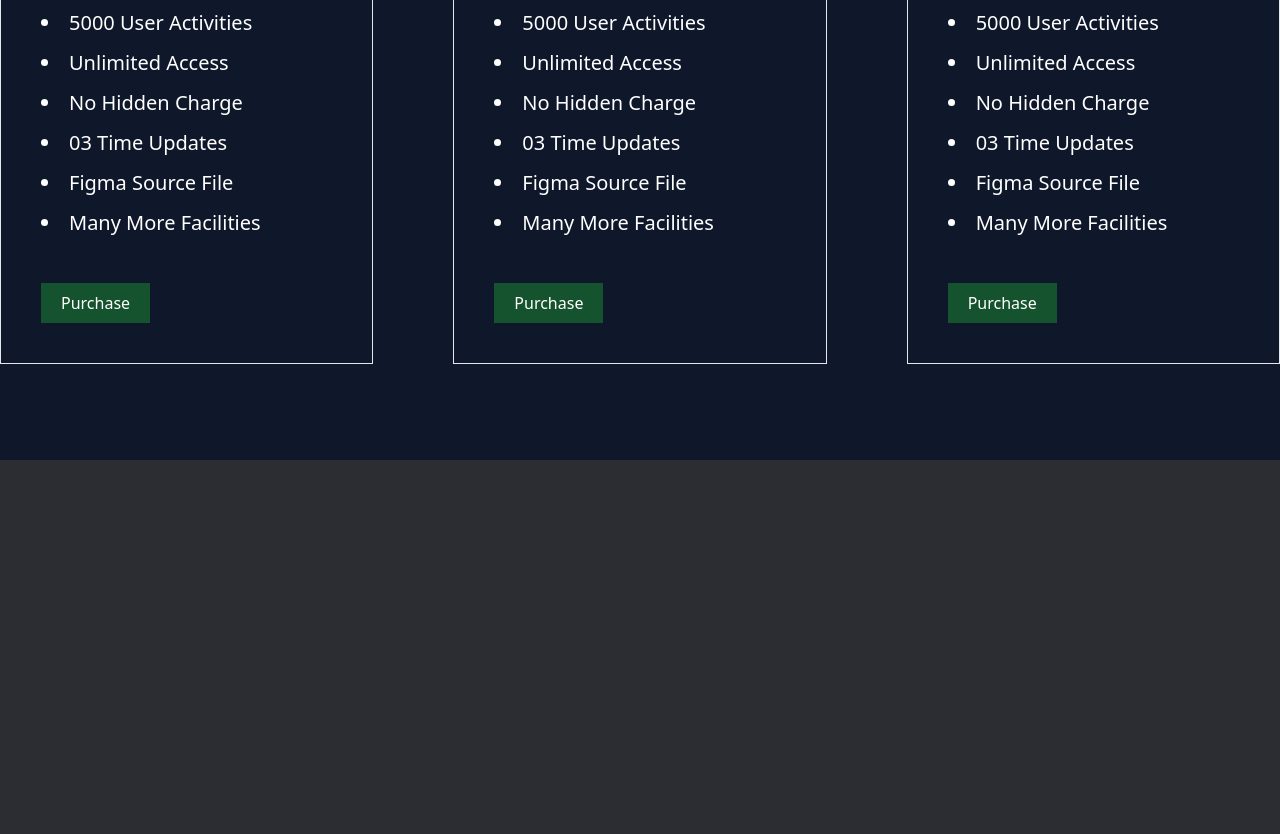
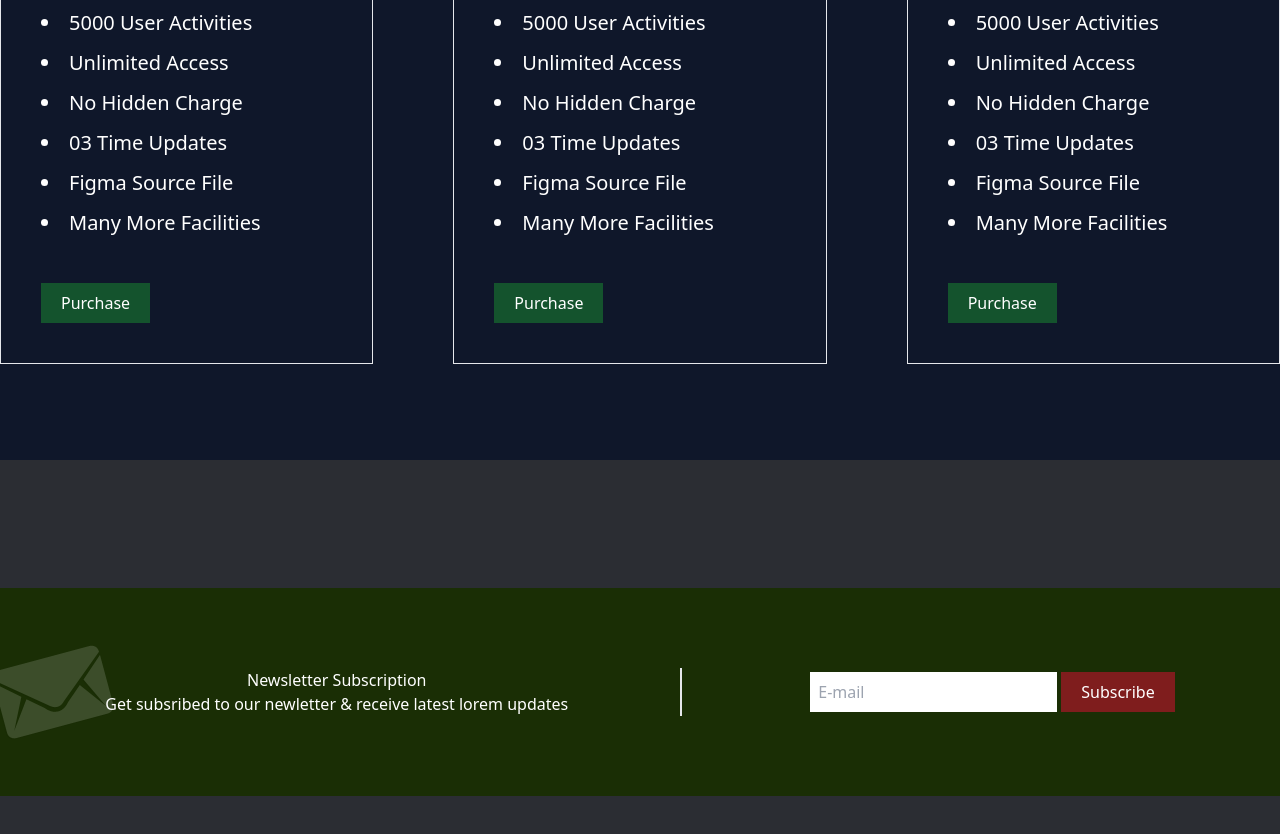
Before and after one commit to Kallol-png/Tailwind-First-Project, a website built with Vite: page index.html in a window 1280 px wide. Shown: the part 3513-4347 px from the top of the page. Before the commit the page ends 4053 px from the top, so only its background shows below. Built offline with nearby package versions, Linux system fonts and the light colour scheme.

Commit message:
subscibe section

```diff
--- a/index.html
+++ b/index.html
@@ -199,6 +199,21 @@
             </div>
         </div>
     </section>
+
+    <section class="my-10 sm:my-16 md:my-20 lg:my-32 bg-lime-950 py-10 sm:py-16 md:py-20 bg-no-repeat bg-left " style="background-image: url(images/subscribe-bg.png);">
+        <div class="sm:flex text-white justify-center items-center gap-10 sm:gap-16 md:gap-20 lg:gap-32">
+            <div class="text-center mb-10 sm:mb-0 sm:border-r-2 sm:pr-28">
+                <h2>Newsletter Subscription</h2>
+                <p>Get subsribed to our newletter & receive latest lorem updates</p>
+
+            </div>
+            <div class="flex justify-center items-center gap-1 ">
+                <input class="h-10 border-none px-2" type="email" placeholder="E-mail">
+                <button class="bg-red-900 px-5 py-2 hover:bg-red-600 transition">Subscribe</button>
+
+            </div>
+        </div>
+    </section>
 </main>
 </body>
 </html>
```
Also changed, not shown: images/subscribe-bg.png (added).
